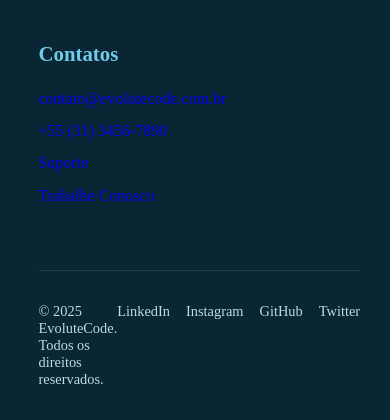
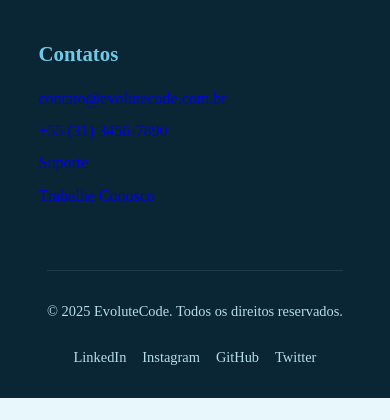
Before and after one commit to Gleicimar/EvoluteCode, a Flask app: page / in a window 390 px wide. Shown: the part 5695-6115 px from the top of the page. After the commit the page ends 6093 px from the top, so only its background shows below. Run offline with Flask 3, Linux system fonts and the light colour scheme.

Commit message:
adicionado icone de menu e corrigido a reponsividade 3 javascript e menu mobile3

```diff
--- a/app/static/css/evolute.css
+++ b/app/static/css/evolute.css
@@ -378,11 +378,17 @@
     color: var(--blue-light);
 }
 @media screen and (max-width:968px) {
+    header{
+        text-align:center
+    }
     .banner,.services,.sobre,.status,.cta,footer{
         display: flex;
     }
     .menu{
         visibility: visible;
+        width: 100%;
+        transition: all 0.3s ease-in-out;
+
     }
     #menu>ul{
 display: none;
@@ -390,9 +396,10 @@
 #menu.active ul{
     display: block;
     width: 100%;
+    margin-top: 1.4rem;
 }
 #menu.active ul li{
-    width: 100%;
+    width: 100vw;
     text-align: center;
 
 }
@@ -401,6 +408,13 @@
 }
 #menu.active ul li a{
     padding: 1rem;
+}
+.foot_bott{
+    flex-direction: column;
+    align-items: center;
+}
+.social-links{
+    margin-top: 1.8rem;
 }
 }
 @media screen and (max-width:768px) {
```
